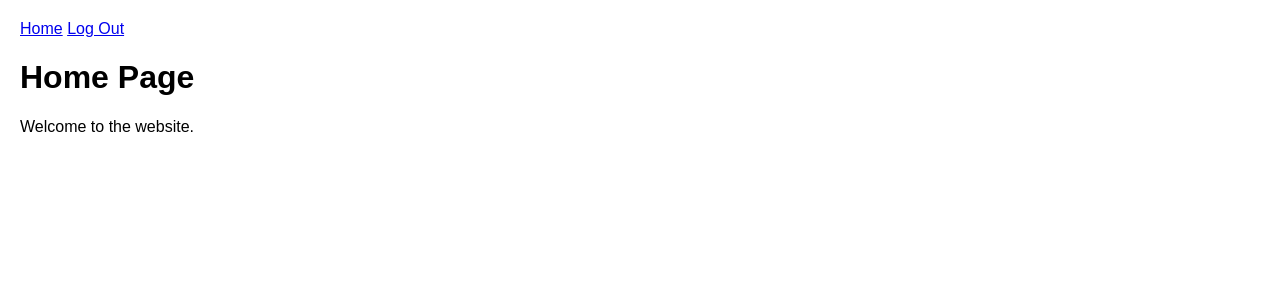
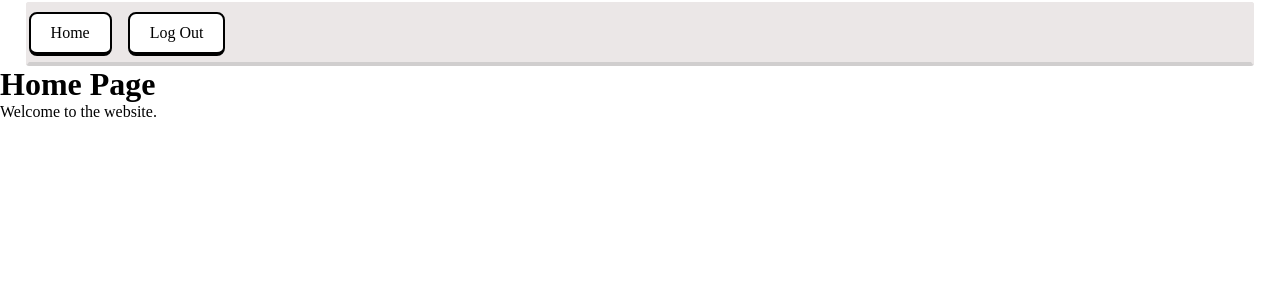
Before and after one commit to xValmearx/Mead_Maker, a Django app: page / in a window 1280 px wide. Shown: the top 300 px of the page. Run offline with Django 5.2, Linux system fonts and the light colour scheme; a user stored in the database is signed in.

Commit message:
worked on the nav bar portion of my website, make the nav bar into custom html tag using js later

```diff
--- a/django_project/settings.py
+++ b/django_project/settings.py
@@ -136,7 +136,7 @@ STATICFILES_DIRS= [
 LOGIN_REDIRECT_URL="home"
 
 # Where users go after logging out
-LOGOUT_REDIRECT_URL="login"
+LOGOUT_REDIRECT_URL="home"
 
 # Default login page
 LOGIN_URL="login"
--- a/static/css/style.css
+++ b/static/css/style.css
@@ -1,8 +1,101 @@
-body {
-    font-family:Arial,sans-serif;
-    margin:20px;
+/* Reset */
+* {
+  margin: 0;
+  padding: 0;
+  box-sizing: border-box;
 }
 
-nava {
-    margin-right:10px;
+:root{
+    --color-1:#ffffff;
+    --color-2:#ebe7e7;
+    --color-3:#d0cece;
+
+    --width-1:2vw;
+    --width-2:4vw;
+    --width-3:8vw;
+
+    --gap-1: 12px;
+
+
 }
+
+
+
+
+
+
+
+
+
+/* Chrome, Edge, Safari */
+::-webkit-scrollbar {
+    display: none;
+}
+
+/* Firefox */
+html {
+    scrollbar-width: none;
+}
+
+/* Internet Explorer/Old Edge */
+body {
+    -ms-overflow-style: none;
+}
+
+
+
+
+nav {
+    display: flex;
+    gap: 1rem;
+    align-items: center;
+
+    height: 8vh;
+
+    margin-top: 2px;
+    margin-left: var(--width-1);
+    margin-right: var(--width-1);
+
+    background-color: var(--color-2);
+
+    border: solid var(--color-2) 3px;
+    border-bottom: solid var(--color-3) 4px;
+
+    border-radius: 3px;
+}
+
+.nav-form {
+    display: inline;
+}
+
+nav a,
+.nav-form button {
+    display: inline-block;
+
+    padding: 10px 20px;
+
+    text-decoration: none;
+    color: black;
+    font: inherit;
+
+    background: white;
+    cursor: pointer;
+
+    border: 2px solid black;
+    border-bottom: 4px solid black;
+    border-radius: 8px;
+
+    transition: all 0.15s ease;
+}
+
+nav a:hover,
+.nav-form button:hover {
+    transform: translateY(2px);
+    border-bottom-width: 2px;
+}
+
+nav a:active,
+.nav-form button:active {
+    transform: translateY(4px);
+    border-bottom-width: 2px;
+}
--- a/templates/base.html
+++ b/templates/base.html
@@ -12,21 +12,26 @@
     {% load static %}
 
 <link rel="stylesheet"href="{% static 'css/style.css' %}">
+
 </head>
 
 <body>
+<header>
 
-<header>
 <nav>
     <a href="{% url 'home' %}">Home</a>
 
     {% if user.is_authenticated %}
-            <a href="{% url 'logout' %}">Log Out</a>
+        <form action="{% url 'logout' %}" method="post" class="nav-form">
+            {% csrf_token %}
+            <button type="submit">Log Out</button>
+        </form>
     {% else %}
         <a href="{% url 'login' %}">Log In</a>
         <a href="{% url 'signup' %}">Sign Up</a>
     {% endif %}
 </nav>
+
 </header>
 
 <main>
--- a/templates/registration/login.html
+++ b/templates/registration/login.html
@@ -7,11 +7,11 @@
 {% block content %}
     <h2>Log In</h2>
 
-    <formmethod="POST">
+    <form method="POST">
         {% csrf_token %}
 
         {{ form.as_p }}
 
-    <buttontype="submit">Log In</button>
+    <button type="submit">Log In</button>
     </form>
 {% endblock content %}
--- a/templates/registration/singup.html
+++ b/templates/registration/signup.html
@@ -7,11 +7,11 @@
 {% block content %}
     <h2>Sign Up</h2>
 
-    <formmethod="POST">
+    <form method="POST">
         {% csrf_token %}
 
         {{ form.as_p }}
 
-    <buttontype="submit">Sign Up</button>
+    <button type="submit">Sign Up</button>
     </form>
 {% endblock content %}
```
Also changed, not shown: db.sqlite3, static/js/base.js (added). Lines whose indentation alone changed are shown as unchanged.
